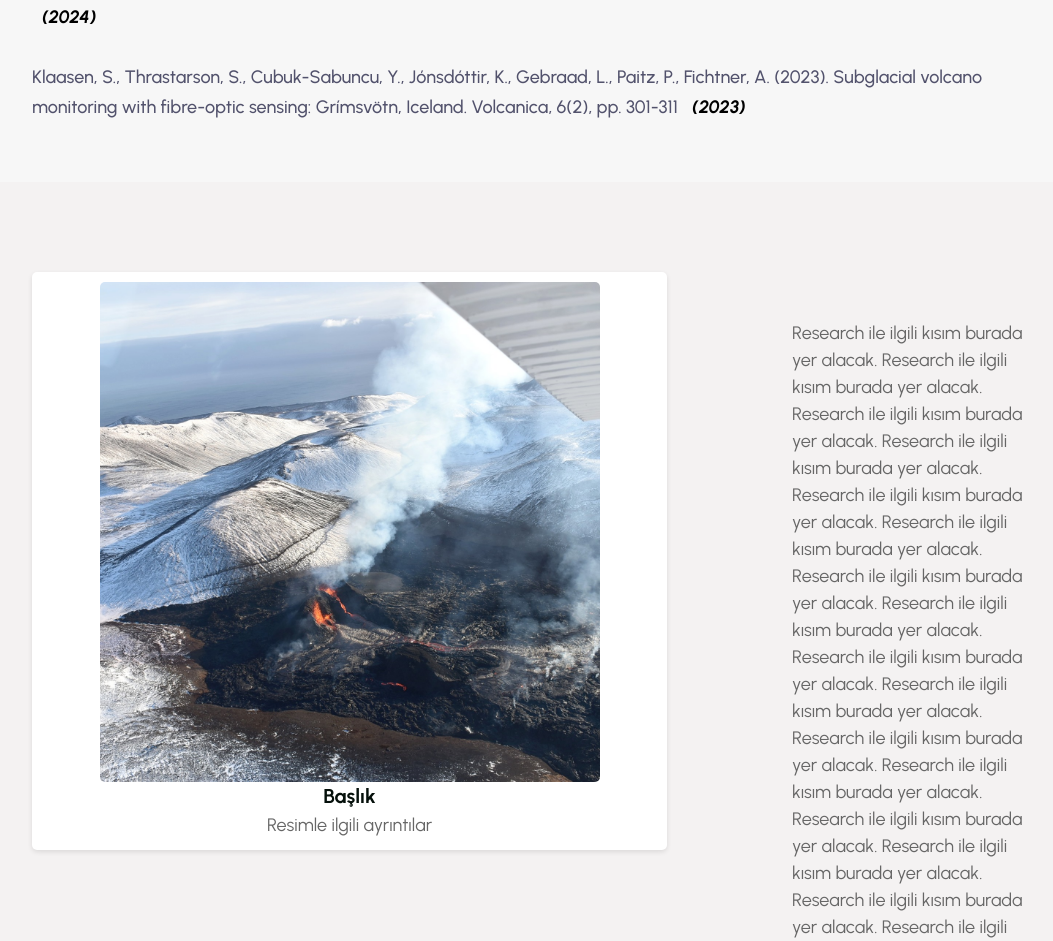
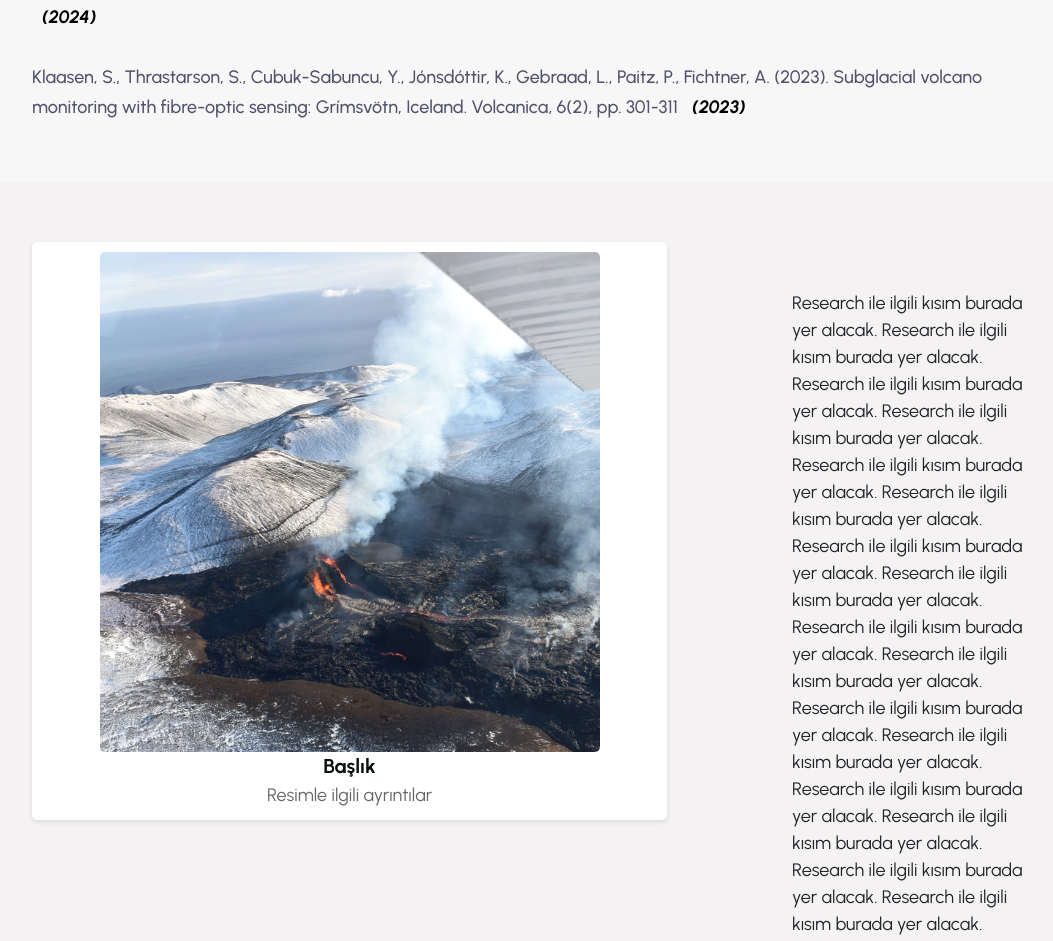
Before and after one commit to YCubuk/web, a Jekyll site: the page index.html, which Jekyll copies as it is, in a window 1280 px wide. Shown: the part 823-1764 px from the top of the page, without its empty margins (53-1106 px from the left). Built offline with Jekyll 4.4.1, drawn with Linux system fonts in a browser that asks for light colours; nearby versions of some CDN libraries; library files that are not in the unit come from our copies; a script that is not in the unit is left out.

Commit message:
Update index.html
Signed-off-by: Yesim <84340760+YCubuk@users.noreply.github.com>

```diff
--- a/index.html
+++ b/index.html
@@ -11,7 +11,8 @@
 	<!-- Place favicon.ico in the root directory -->
 
 	<!-- CSS here -->
-	<link rel="stylesheet" href="assets/css/vendor/bootstrap.min.css">
+	<link href="https://cdn.jsdelivr.net/npm/bootstrap@5.3.2/dist/css/bootstrap.min.css" rel="stylesheet">
+
 	<link rel="stylesheet" href="assets/css/vendor/animate.min.css">
 	<link rel="stylesheet" href="assets/assets/css/plugins/swiper.min.css">
 	<link rel="stylesheet" href="assets/assets/css/plugins/nice-select.css">
@@ -717,6 +718,7 @@
 <!-- Visual Studio Browser Link -->
 <script type="text/javascript" src="/_vs/browserLink" async="async" id="__browserLink_initializationData" data-requestId="aaa2c75241394836b45316535ddbbaca" data-requestMappingFromServer="false" data-connectUrl="http://localhost:50671/947a19e2c0584fada89ff66eced325f0/browserLink"></script>
 <!-- End Browser Link -->
+<script src="https://cdn.jsdelivr.net/npm/bootstrap@5.3.2/dist/js/bootstrap.bundle.min.js"></script>
 <script src="/_framework/aspnetcore-browser-refresh.js"></script></body>
 
 </html>
```
